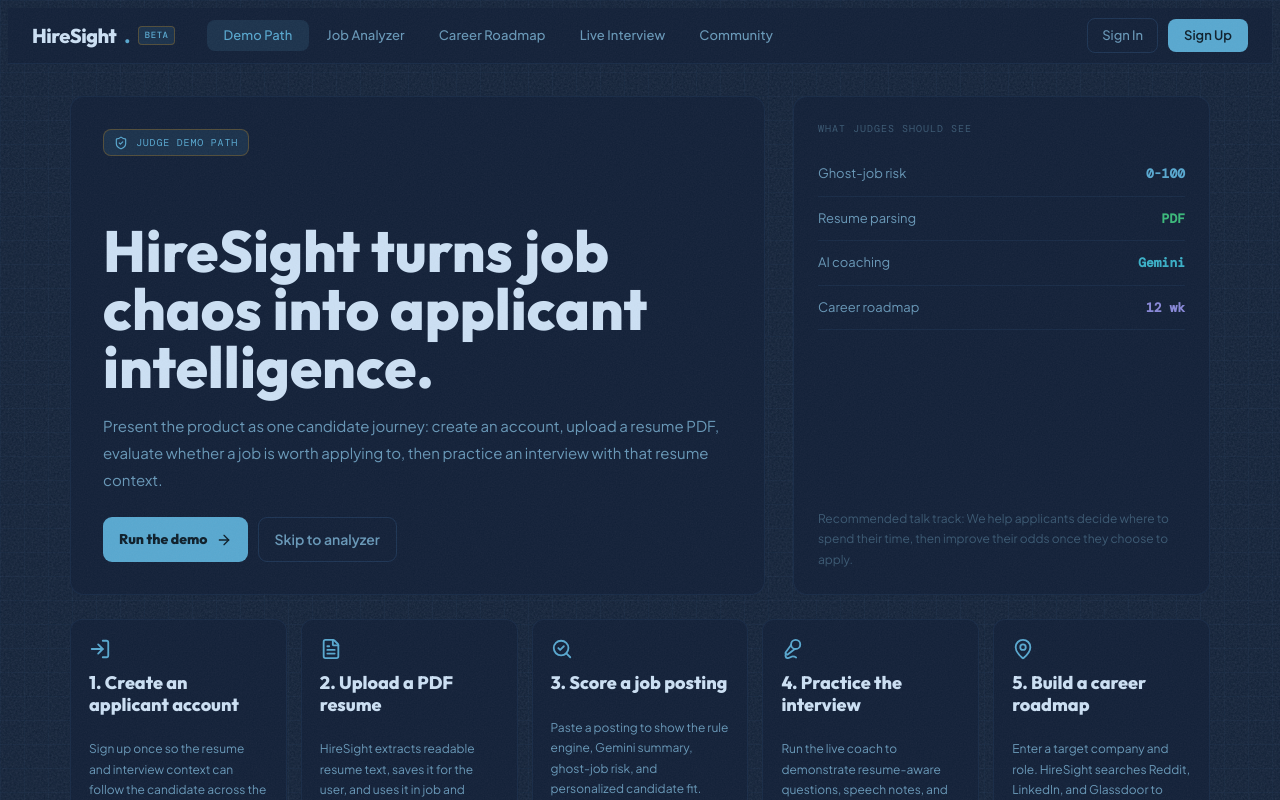
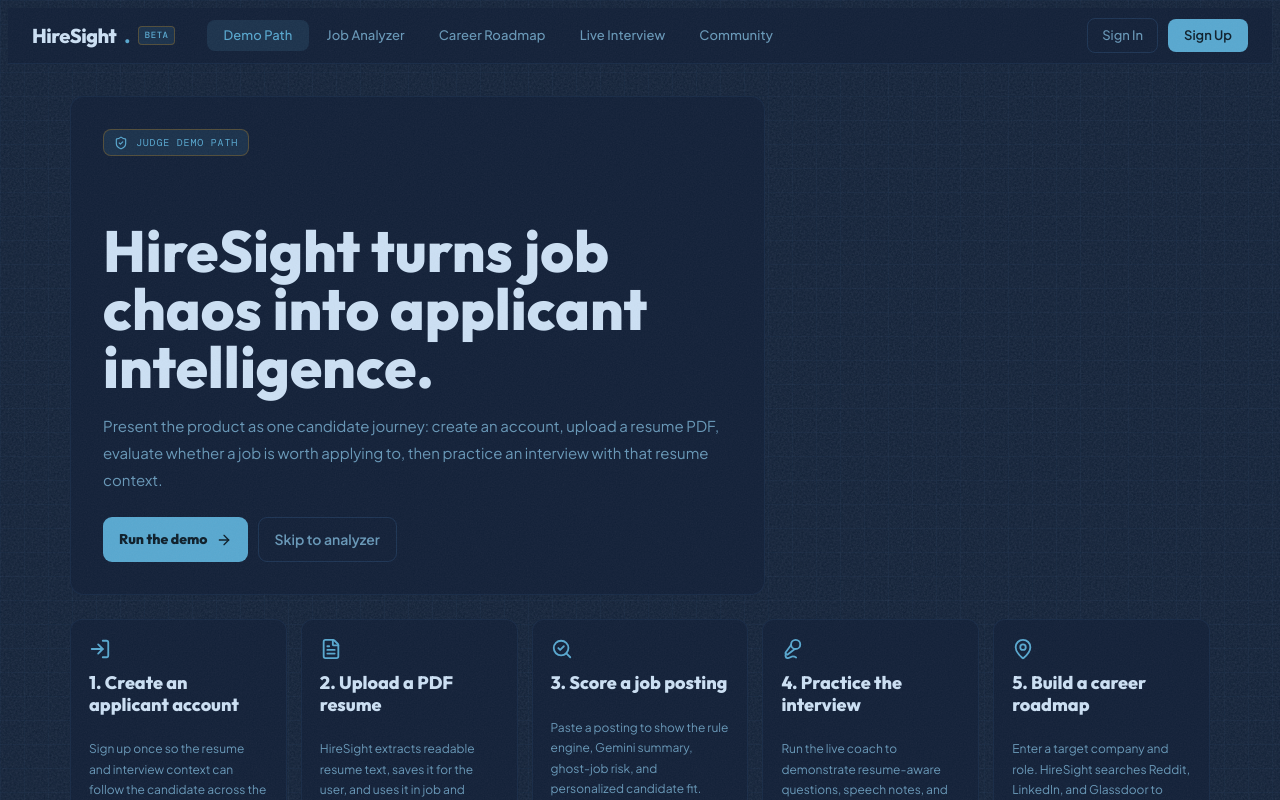
Before and after one commit to lasyavenna/HireSight, a Next.js app in the folder frontend/: page / in a window 1280 px wide. Shown: the top 800 px of the page. Built offline with nearby package versions, Linux system fonts and the light colour scheme; no server answers.

Commit message:
removed the demo path judging part

```diff
--- a/frontend/app/(main)/page.tsx
+++ b/frontend/app/(main)/page.tsx
@@ -38,13 +38,6 @@
       href: '/roadmap',
       cta: 'Get my roadmap',
     },
-  ]
-
-  const proofPoints = [
-    { label: 'Ghost-job risk', value: '0-100', color: 'var(--amber)' },
-    { label: 'Resume parsing', value: 'PDF', color: 'var(--green)' },
-    { label: 'AI coaching', value: 'Gemini', color: 'var(--teal)' },
-    { label: 'Career roadmap', value: '12 wk', color: 'var(--purple)' },
   ]
 
   return (
@@ -120,30 +113,6 @@
           </div>
         </div>
 
-        <div style={{
-          border: '1px solid var(--border)',
-          background: 'var(--bg2)',
-          borderRadius: '14px',
-          padding: '24px',
-          display: 'flex',
-          flexDirection: 'column',
-          justifyContent: 'space-between',
-        }}>
-          <div>
-            <div style={{ fontFamily: 'var(--font-mono)', color: 'var(--text3)', fontSize: '10px', letterSpacing: '1px', textTransform: 'uppercase', marginBottom: '16px' }}>
-              What judges should see
-            </div>
-            {proofPoints.map(point => (
-              <div key={point.label} style={{ display: 'flex', justifyContent: 'space-between', borderBottom: '1px solid var(--border)', padding: '12px 0' }}>
-                <span style={{ color: 'var(--text2)', fontSize: '13px' }}>{point.label}</span>
-                <span style={{ color: point.color, fontFamily: 'var(--font-mono)', fontSize: '13px', fontWeight: 600 }}>{point.value}</span>
-              </div>
-            ))}
-          </div>
-          <div style={{ marginTop: '22px', color: 'var(--text3)', fontSize: '12px', lineHeight: 1.7 }}>
-            Recommended talk track: We help applicants decide where to spend their time, then improve their odds once they choose to apply.
-          </div>
-        </div>
       </section>
 
       <section className="demo-steps">
```
